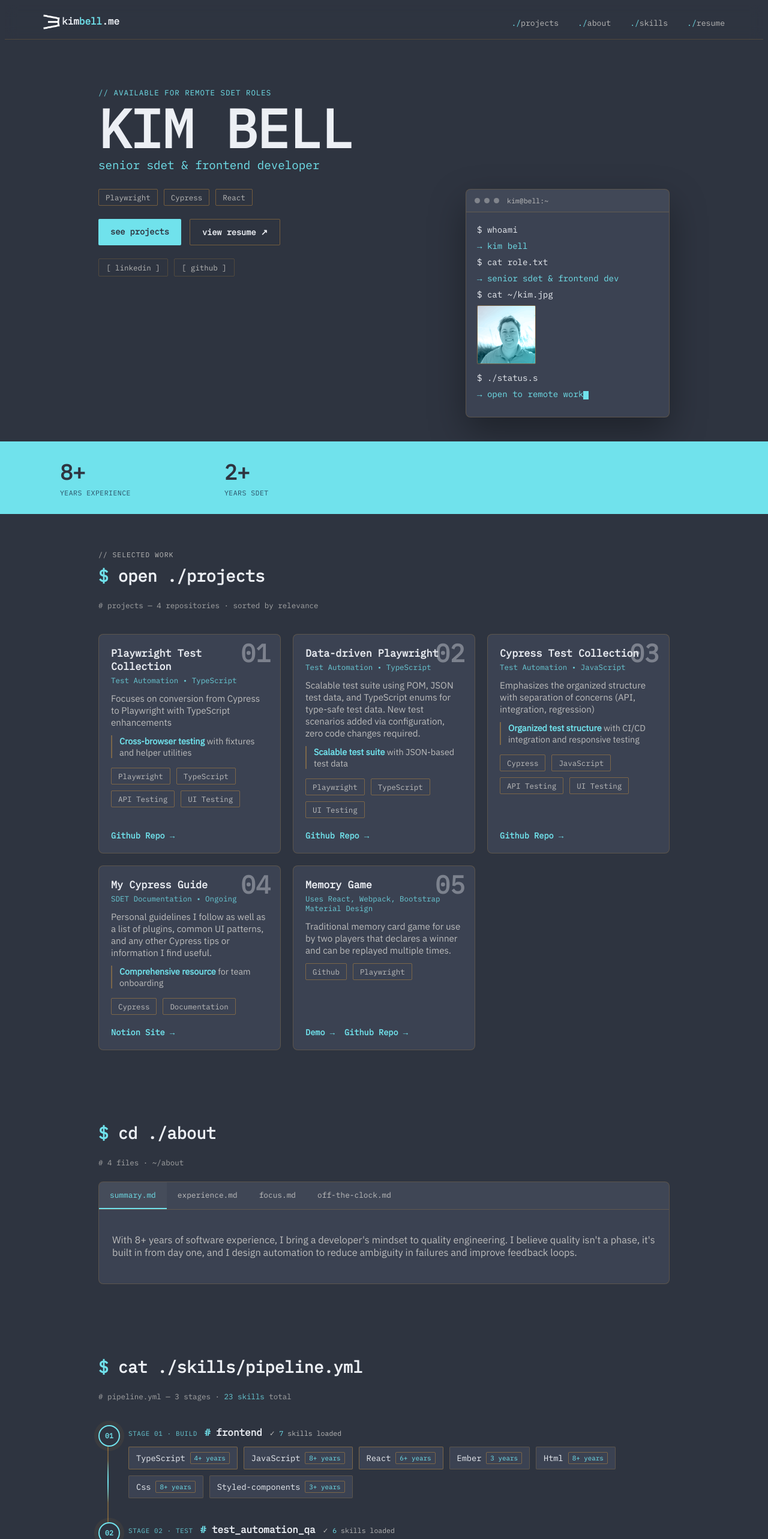
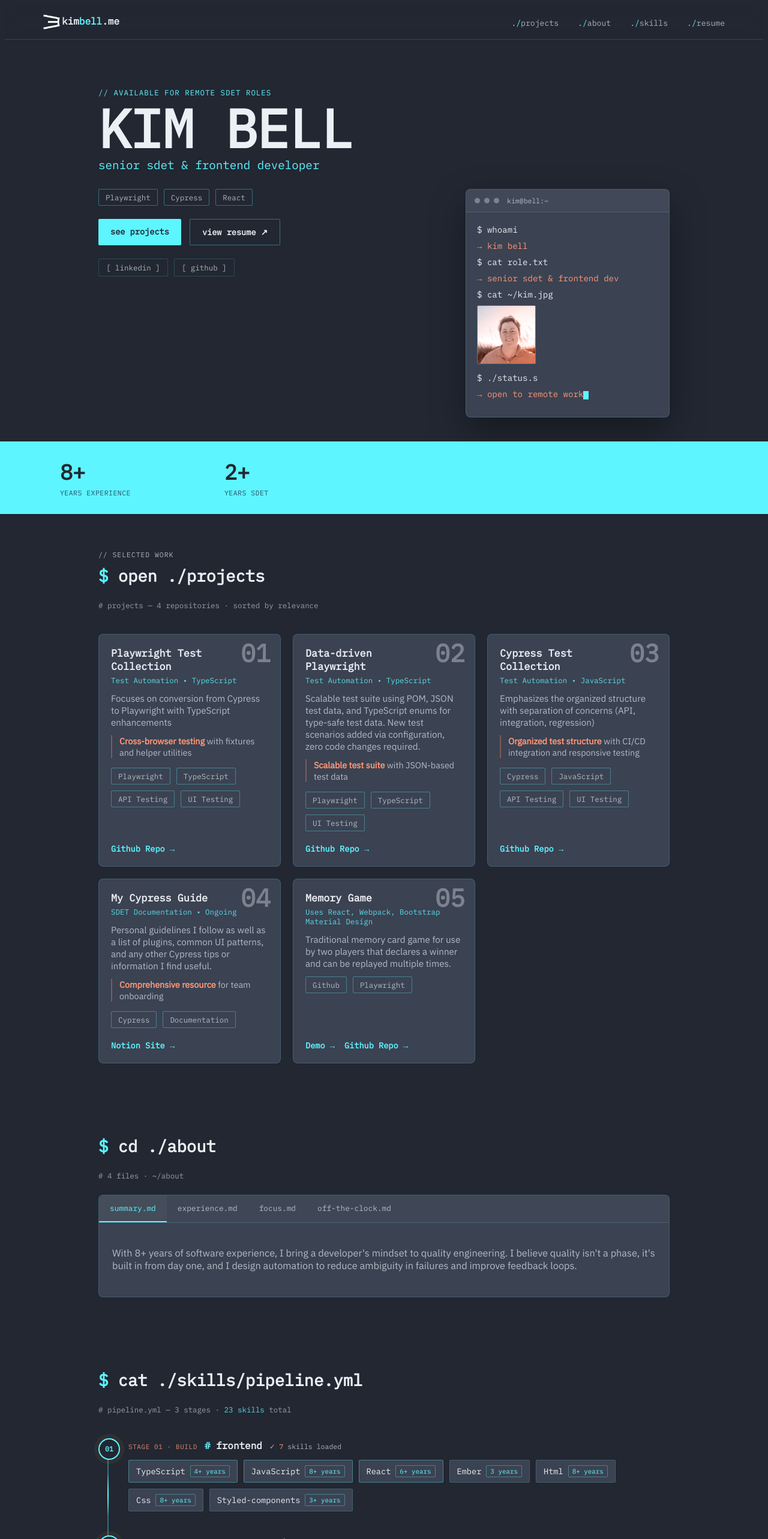
Before and after one commit to TzolkinB/portfolio-react, a React app: page / in a window 1280 px wide. Shown: the top 2566 px of the page at 60% size. Built offline with nearby package versions, Linux system fonts and the light colour scheme.

Commit message:
updated accent color and darkened background, fixed project cards overlap

```diff
--- a/src/assets/css/new.css
+++ b/src/assets/css/new.css
@@ -7,16 +7,16 @@
 
 :root {
   /* Colors */
-  /* --navy: #0e1630; */
-  --navy: #2e3440;
+  --navy: #222732;
   --navy-panel: #3b4252;
   --ink: #eceff4;
-  --ink-dim: rgba(243, 241, 234, 0.7);
-  /* --amber: #f2a93b; */
-  --amber: #70e2ec;
-  --amber-dim: rgba(242, 169, 59, 0.35);
-  --amber-hover: #ffc266;
-  --line: rgba(242, 169, 59, 0.18);
+  --ink-dim: rgba(226, 239, 244, 0.7);
+  --cyan: #5df5ff;
+  --cyan-dim: rgba(93, 245, 255, 0.35);
+  --cyan-hover: #2ae8f4;
+  --accent: #ff9776;
+  --accent-dim: rgba(255, 138, 101, 0.35);
+  --line: rgba(112, 226, 236, 0.18);
   /* Layout */
   --maxw: 1080px;
   --radius-sm: 2px;
@@ -71,7 +71,7 @@ body {
 }
 
 .logo span {
-  color: var(--amber);
+  color: var(--cyan);
 }
 
 .logo-img {
@@ -124,12 +124,12 @@ body {
 }
 
 .nav-links a span {
-  color: var(--amber);
+  color: var(--cyan);
 }
 
 .nav-links a:hover,
 .nav-links a:focus-visible {
-  color: var(--amber);
+  color: var(--cyan);
 }
 
 /* ---- Hero ---- */
@@ -143,7 +143,7 @@ body {
   font-family: var(--font-mono);
   font-size: 0.78rem;
   letter-spacing: 0.08em;
-  color: var(--amber);
+  color: var(--cyan);
   margin: 0 0 10px;
   text-transform: uppercase;
 }
@@ -188,7 +188,7 @@ body {
 .hero .title {
   font-family: var(--font-mono);
   font-size: clamp(1rem, 2vw, 1.2rem);
-  color: var(--amber);
+  color: var(--cyan);
   margin: 0 0 28px;
 }
 
@@ -211,7 +211,7 @@ body {
   font-family: var(--font-mono);
   font-size: 0.78rem;
   padding: 5px 11px;
-  border: 1px solid var(--amber-dim);
+  border: 1px solid var(--cyan-dim);
   border-radius: var(--radius-sm);
   color: var(--ink-dim);
 }
@@ -234,22 +234,22 @@ body {
 }
 
 .btn.primary {
-  background: var(--amber);
+  background: var(--cyan);
   color: var(--navy);
 }
 
 .btn.primary:hover {
-  background: var(--amber-hover);
+  background: var(--cyan-hover);
 }
 
 .btn.ghost {
-  border: 1px solid var(--amber-dim);
+  border: 1px solid var(--cyan-dim);
   color: var(--ink);
 }
 
 .btn.ghost:hover {
-  border-color: var(--amber);
-  color: var(--amber);
+  border-color: var(--cyan);
+  color: var(--cyan);
 }
 
 .social {
@@ -268,8 +268,8 @@ body {
 }
 
 .social a:hover {
-  color: var(--amber);
-  border-color: var(--amber-dim);
+  color: var(--cyan);
+  border-color: var(--cyan-dim);
 }
 
 /* ---- Terminal card ---- */
@@ -283,7 +283,7 @@ body {
 }
 
 .terminal:focus-visible {
-  outline: 2px solid var(--amber);
+  outline: 2px solid var(--cyan);
   outline-offset: 2px;
 }
 
@@ -305,7 +305,7 @@ body {
 }
 
 .terminal-bar .dot:last-child {
-  background: var(--amber);
+  background: var(--cyan);
   opacity: 0.9;
 }
 
@@ -326,7 +326,7 @@ body {
 .ascii-cat {
   margin: 0 0 9px;
   font-family: var(--font-mono);
-  color: var(--amber);
+  color: var(--accent);
   white-space: pre;
   opacity: 0;
   animation: catReveal 0.25s ease 0.35s forwards;
@@ -347,7 +347,7 @@ body {
 }
 
 .type-line.output {
-  color: var(--amber);
+  color: var(--accent);
 }
 
 /* Each line's steps()/width must match its string length in
@@ -426,7 +426,7 @@ body {
   display: inline-block;
   width: 0.85em;
   height: 1em;
-  background: var(--amber);
+  background: var(--cyan);
   vertical-align: text-bottom;
   animation: blink 1s step-end infinite;
 }
@@ -444,7 +444,7 @@ body {
   height: 96px;
   margin: 4px 0 14px;
   border-radius: var(--radius-sm);
-  border: 1px solid var(--amber-dim);
+  border: 1px solid var(--cyan-dim);
   overflow: hidden;
   opacity: 0;
   animation: photoReveal 0.2s ease 2.7s forwards;
@@ -454,7 +454,7 @@ body {
   content: "";
   position: absolute;
   inset: 0;
-  background: linear-gradient(135deg, var(--navy), var(--amber));
+  background: linear-gradient(135deg, var(--navy), var(--accent));
   mix-blend-mode: color;
 }
 
@@ -481,7 +481,7 @@ body {
   margin-top: 40px;
   margin-left: -50vw;
   margin-right: -50vw;
-  background: var(--amber);
+  background: var(--cyan);
 }
 
 .stat-band-inner {
@@ -524,7 +524,7 @@ body {
 }
 
 .prompt-symbol {
-  color: var(--amber);
+  color: var(--cyan);
 }
 
 /* ----- About ----- */
@@ -575,8 +575,8 @@ body {
 }
 
 .tab-label[aria-selected="true"] {
-  color: var(--amber);
-  border-bottom-color: var(--amber);
+  color: var(--cyan);
+  border-bottom-color: var(--cyan);
   background: rgba(255, 255, 255, 0.03);
 }
 
@@ -606,7 +606,7 @@ body {
 }
 
 .about a {
-  color: var(--amber);
+  color: var(--cyan);
   text-decoration: underline;
 }
 
@@ -657,7 +657,7 @@ body {
 
 .disclosure-icon {
   display: inline-block;
-  color: var(--amber);
+  color: var(--cyan);
 }
 
 .disclosure-icon::before {
@@ -670,7 +670,7 @@ body {
 
 .accordion summary:hover,
 .accordion summary:focus-visible {
-  color: var(--amber);
+  color: var(--cyan);
 }
 
 .accordion-body {
@@ -699,7 +699,7 @@ body {
 
 .accomplishments .check {
   flex-shrink: 0;
-  color: var(--amber);
+  color: var(--cyan);
 }
 
 .accomplishments strong {
@@ -722,7 +722,7 @@ body {
 }
 
 .pipeline-caption b {
-  color: var(--amber);
+  color: var(--cyan);
   font-weight: 500;
 }
 
@@ -740,8 +740,8 @@ body {
   background: linear-gradient(
     to bottom,
     transparent,
-    var(--amber-dim) 4%,
-    var(--amber-dim) 96%,
+    var(--cyan-dim) 4%,
+    var(--cyan-dim) 96%,
     transparent
   );
   overflow: hidden;
@@ -757,13 +757,8 @@ body {
   top: -16%;
   width: 12px;
   height: 16%;
-  background: linear-gradient(
-    to bottom,
-    transparent,
-    var(--amber),
-    transparent
-  );
-  filter: drop-shadow(0 0 6px var(--amber));
+  background: linear-gradient(to bottom, transparent, var(--cyan), transparent);
+  filter: drop-shadow(0 0 6px var(--cyan));
   animation: railFlow 5s linear infinite;
 }
 
@@ -792,14 +787,14 @@ body {
   height: 32px;
   border-radius: 50%;
   background: var(--navy);
-  border: 2px solid var(--amber);
+  border: 2px solid var(--cyan);
   display: flex;
   align-items: center;
   justify-content: center;
   font-family: var(--font-mono);
   font-size: 0.72rem;
   font-weight: 700;
-  color: var(--amber);
+  color: var(--cyan);
   box-shadow: 0 0 0 4px rgba(242, 169, 59, 0.12);
   animation: nodePulse 2.6s ease-in-out infinite;
 }
@@ -829,7 +824,7 @@ body {
   font-size: 0.68rem;
   letter-spacing: 0.06em;
   text-transform: uppercase;
-  color: var(--amber);
+  color: var(--accent);
   opacity: 0.85;
 }
 
@@ -843,7 +838,7 @@ body {
 }
 
 .stage-name span {
-  color: var(--amber);
+  color: var(--cyan);
 }
 
 .stage-status {
@@ -853,7 +848,7 @@ body {
 }
 
 .stage-status b {
-  color: var(--amber);
+  color: var(--accent);
   font-weight: 500;
 }
 
@@ -877,12 +872,12 @@ body {
 }
 
 .skill-item:hover {
-  border-color: var(--amber-dim);
+  border-color: var(--cyan-dim);
   transform: translateY(-2px);
 }
 
 .skill-item-core {
-  border-color: var(--amber-dim);
+  border-color: var(--cyan-dim);
 }
 
 .skill-name {
@@ -895,8 +890,8 @@ body {
 .skill-years {
   font-family: var(--font-mono);
   font-size: 0.68rem;
-  color: var(--amber);
-  border: 1px solid var(--amber-dim);
+  color: var(--cyan);
+  border: 1px solid var(--cyan-dim);
   border-radius: var(--radius-sm);
   padding: 2px 6px;
   white-space: nowrap;
@@ -965,7 +960,7 @@ body {
 .project-subtitle {
   font-family: var(--font-mono);
   font-size: 0.78rem;
-  color: var(--amber);
+  color: var(--cyan);
   opacity: 0.85;
   margin: 0 0 12px;
 }
@@ -979,13 +974,13 @@ body {
 .project-impact {
   font-size: 0.9rem;
   color: var(--ink-dim);
-  border-left: 2px solid var(--amber-dim);
+  border-left: 2px solid var(--accent-dim);
   padding-left: 12px;
   margin: 0 0 16px;
 }
 
 .project-impact strong {
-  color: var(--amber);
+  color: var(--accent);
 }
 
 .project-badges {
@@ -1007,12 +1002,12 @@ body {
   font-family: var(--font-mono);
   font-size: 0.85rem;
   font-weight: 600;
-  color: var(--amber);
+  color: var(--cyan);
   text-decoration: none;
 }
 
 .project-link:hover {
-  color: var(--amber-hover);
+  color: var(--cyan-hover);
   text-decoration: underline;
 }
 
@@ -1044,7 +1039,7 @@ body {
 
 .footer-link:hover,
 .footer-link:focus-visible {
-  color: var(--amber);
+  color: var(--cyan);
 }
 
 .footer-privacy {
@@ -1105,13 +1100,18 @@ body {
     gap: clamp(14px, 3vw, 32px);
     padding: 0;
   }
+
+  .project-title {
+    max-width: 200px;
+    word-wrap: break-word;
+  }
 }
 
 /* ===== ACCESSIBILITY ===== */
 /* Focus visible for keyboard navigation */
 a:focus-visible,
 button:focus-visible {
-  outline: 2px solid var(--amber);
+  outline: 2px solid var(--cyan);
   outline-offset: 2px;
 }
 /* Reduced motion for users who prefer it */
```
